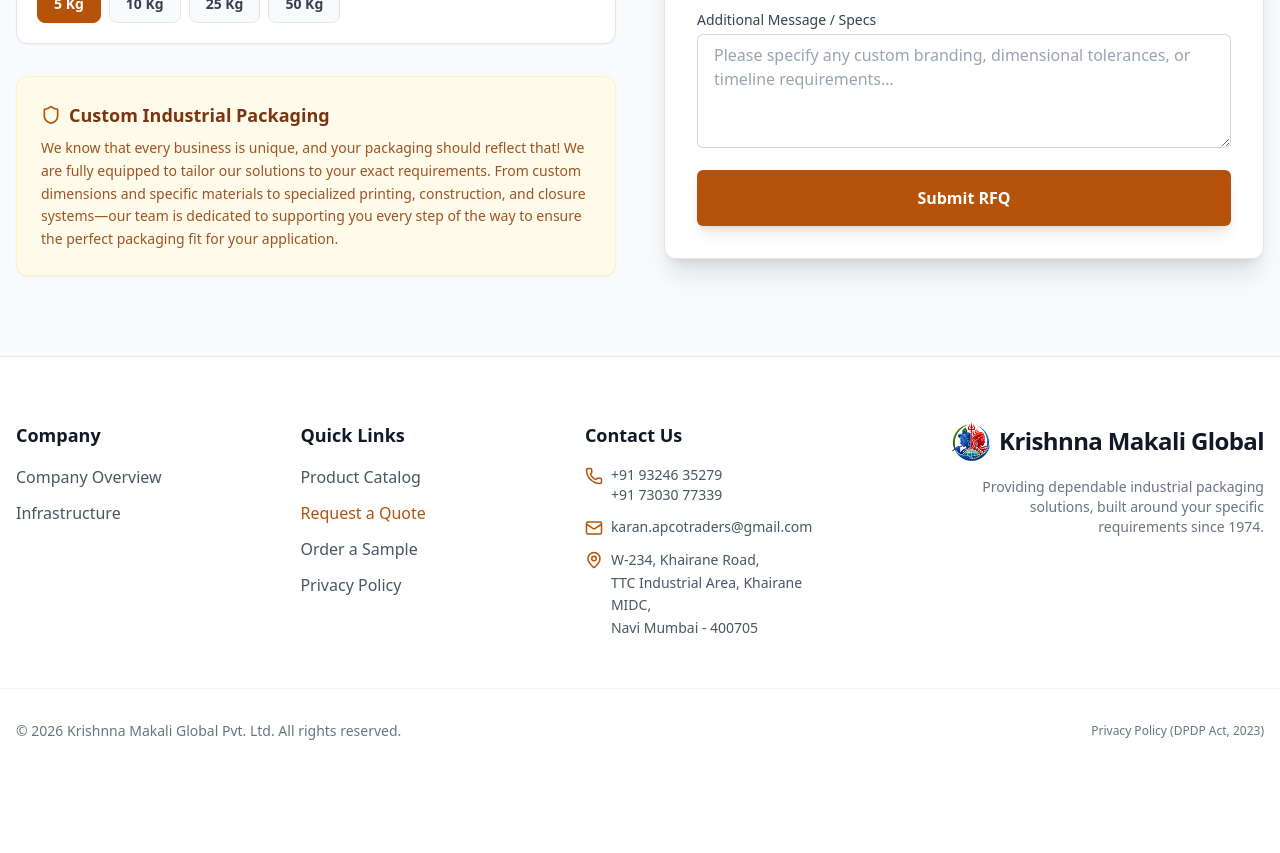
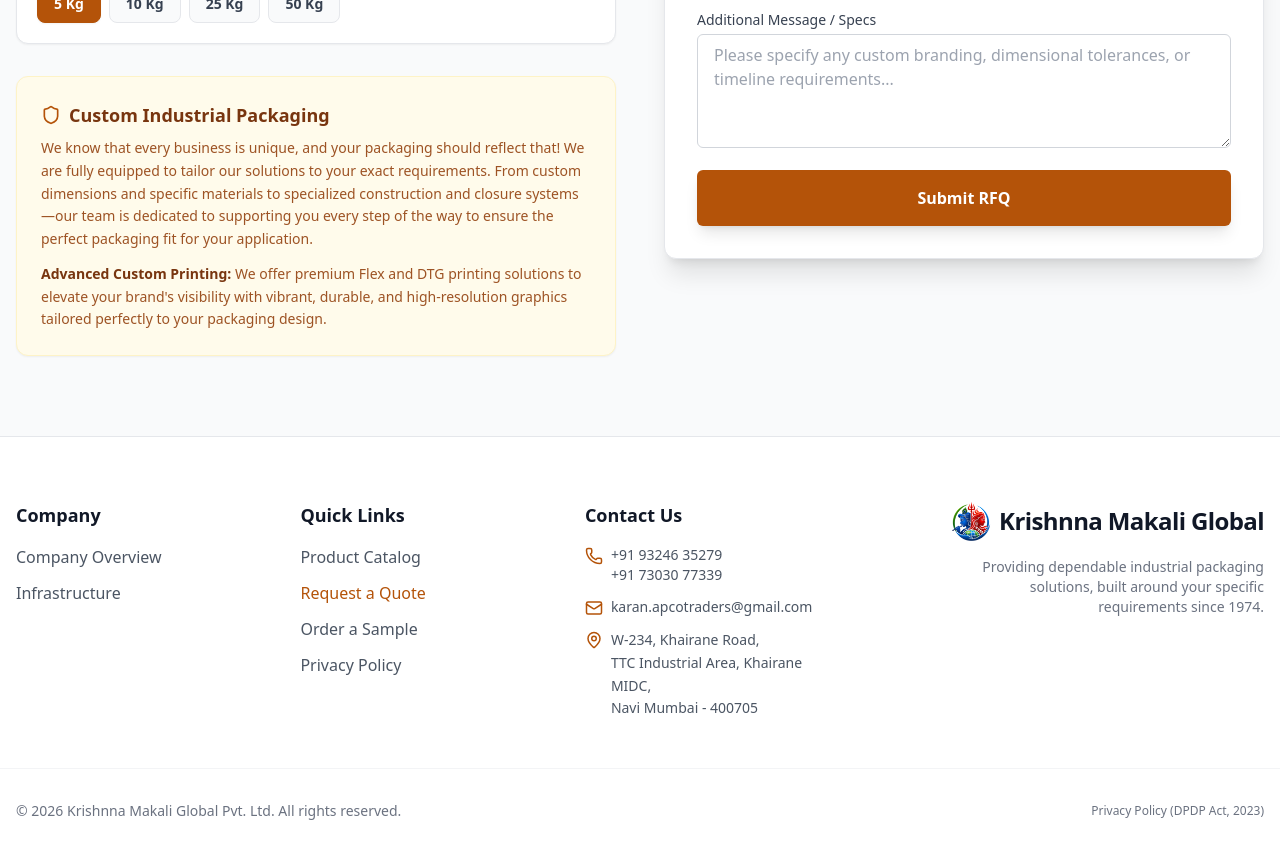
Before and after one commit to Rushaljain/krishnapackers, a React (Vite) app: page /product/KP-BOPP-001 in a window 1280 px wide. Shown: the part 900-1753 px from the top of the page. Before the commit the page ends 1673 px from the top, so only its background shows below. Built offline with nearby package versions, Linux system fonts and the light colour scheme.

Commit message:
Add Flex and DTG printing details to Product Details page

```diff
--- a/src/pages/ProductDetailsPage.jsx
+++ b/src/pages/ProductDetailsPage.jsx
@@ -155,9 +155,14 @@ export default function ProductDetailsPage() {
                 <h4 className="text-lg font-bold text-amber-900 mb-2 flex items-center gap-2">
                   <Shield className="w-5 h-5 text-amber-700" /> Custom Industrial Packaging
                 </h4>
-                <p className="text-amber-800/90 text-sm leading-relaxed">
-                  We know that every business is unique, and your packaging should reflect that! We are fully equipped to tailor our solutions to your exact requirements. From custom dimensions and specific materials to specialized printing, construction, and closure systems—our team is dedicated to supporting you every step of the way to ensure the perfect packaging fit for your application.
-                </p>
+                <div className="space-y-3">
+                  <p className="text-amber-800/90 text-sm leading-relaxed">
+                    We know that every business is unique, and your packaging should reflect that! We are fully equipped to tailor our solutions to your exact requirements. From custom dimensions and specific materials to specialized construction and closure systems—our team is dedicated to supporting you every step of the way to ensure the perfect packaging fit for your application.
+                  </p>
+                  <p className="text-amber-800/90 text-sm leading-relaxed">
+                    <strong className="text-amber-900">Advanced Custom Printing:</strong> We offer premium Flex and DTG printing solutions to elevate your brand's visibility with vibrant, durable, and high-resolution graphics tailored perfectly to your packaging design.
+                  </p>
+                </div>
               </div>
             </div>
           </div>
```
